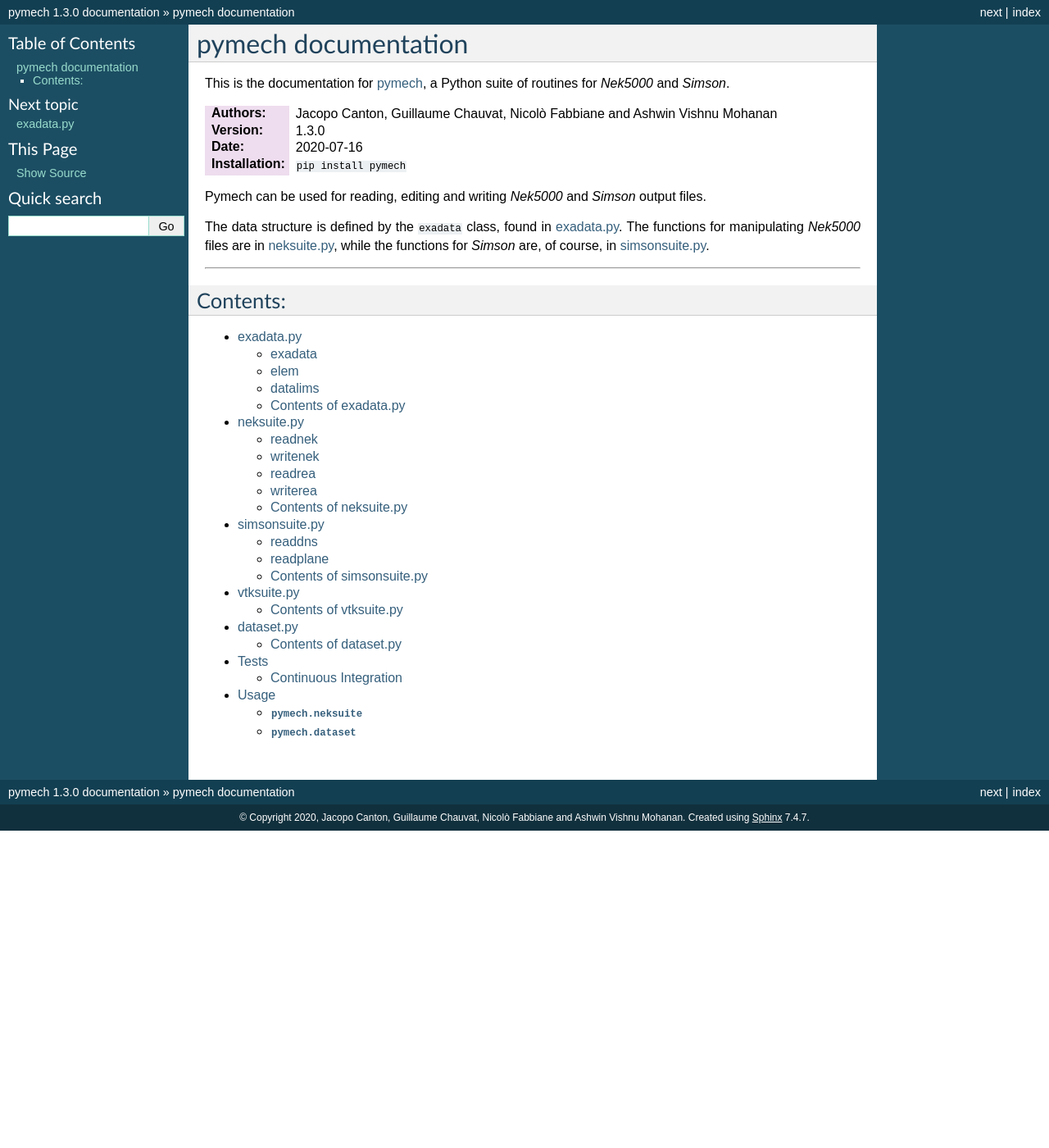
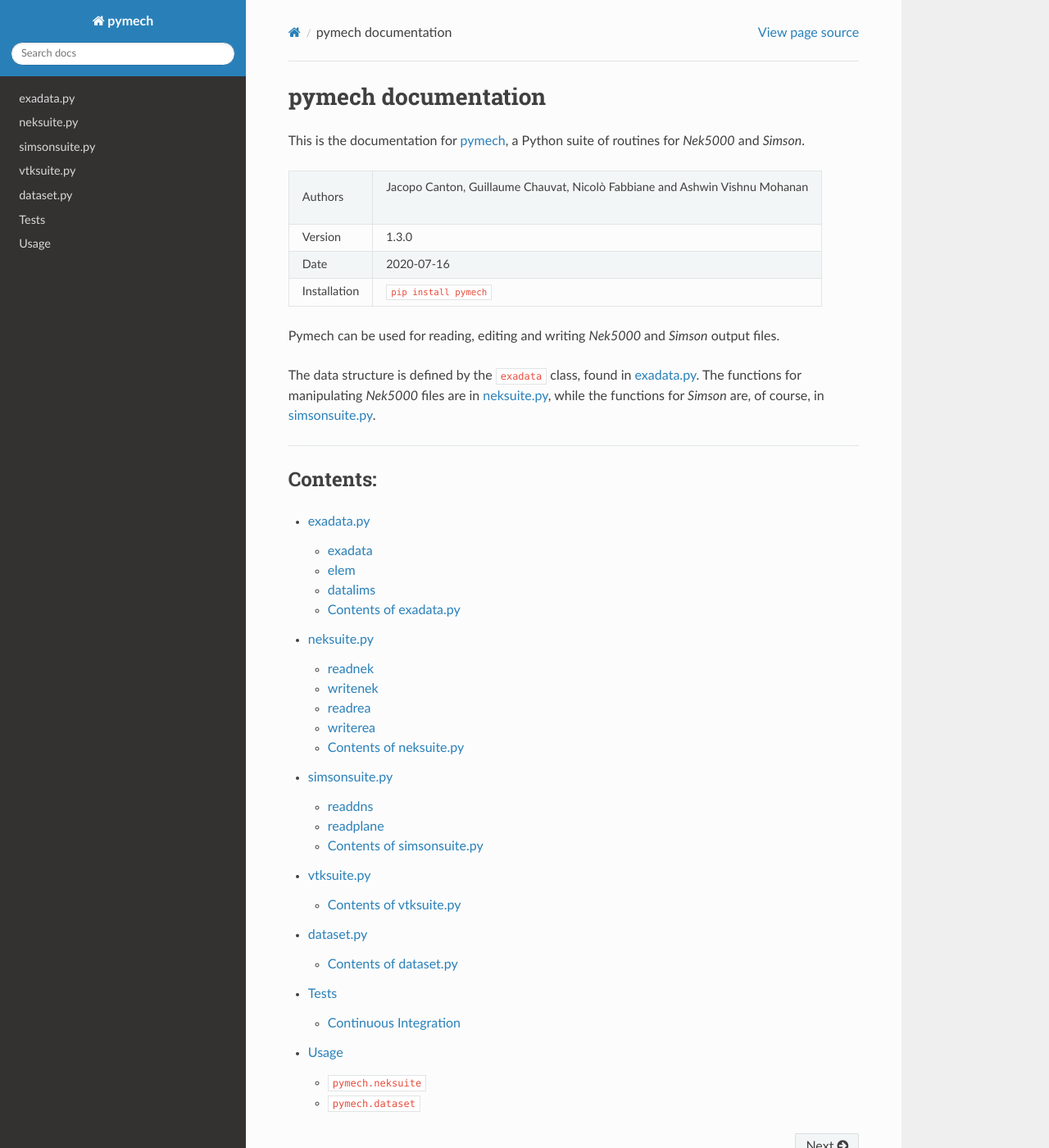
Before and after one commit to eX-Mech/pymech, a Sphinx documentation site: the page built from docs/index.rst, in a window 1280 px wide and 1400 px high. Shown: the whole window at 82% size. Built offline with Sphinx 7.4.7 and the Read the Docs theme 2.0.0, drawn with Linux system fonts in a browser that asks for light colours; part of the change alters nothing that is shown; some of the changed text lies outside the part shown.

Commit message:
Docs: use tables on index page and sphinx_rtd_theme

```diff
--- a/docs/conf.py
+++ b/docs/conf.py
@@ -70,7 +70,7 @@ pygments_style = 'sphinx'
 # The theme to use for HTML and HTML Help pages.  See the documentation for
 # a list of builtin themes.
 #
-html_theme = 'default'
+html_theme = 'sphinx_rtd_theme'
 
 # Add any paths that contain custom static files (such as style sheets) here,
 # relative to this directory. They are copied after the builtin static files,
--- a/docs/index.rst
+++ b/docs/index.rst
@@ -5,13 +5,15 @@ pymech documentation
 
 This is the documentation for pymech_, a Python suite of routines for *Nek5000* and *Simson*.
 
-:Authors: |author|
-
-:Version: |release|
-
-:Date: |today|
-
-:Installation: ``pip install pymech``
++--------------+------------------------------+
+| Authors      |  | |author|                  |
++--------------+------------------------------+
+| Version      |  |release|                   |
++--------------+------------------------------+
+| Date         |  |today|                     |
++--------------+------------------------------+
+| Installation |   ``pip install pymech``     |
++--------------+------------------------------+
 
 Pymech can be used for reading, editing and writing *Nek5000* and *Simson* output files.
 
```
